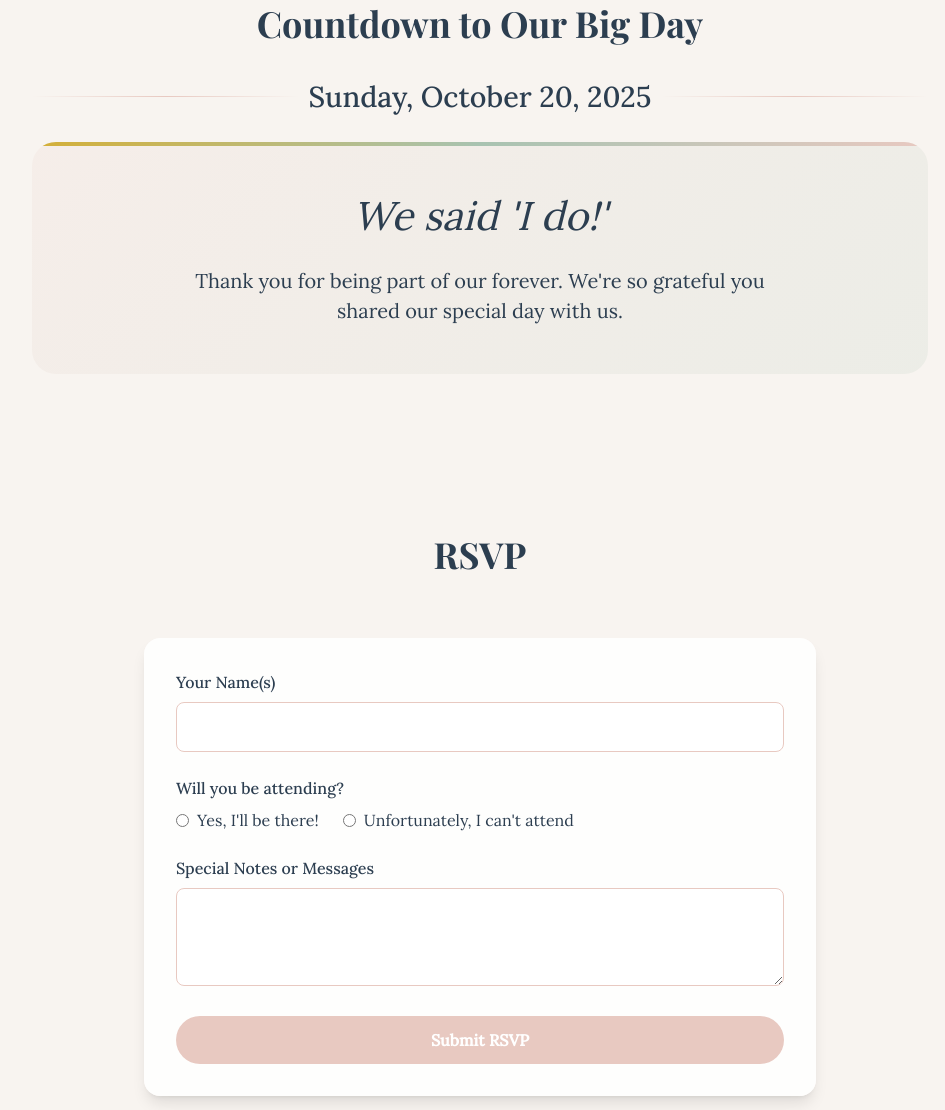
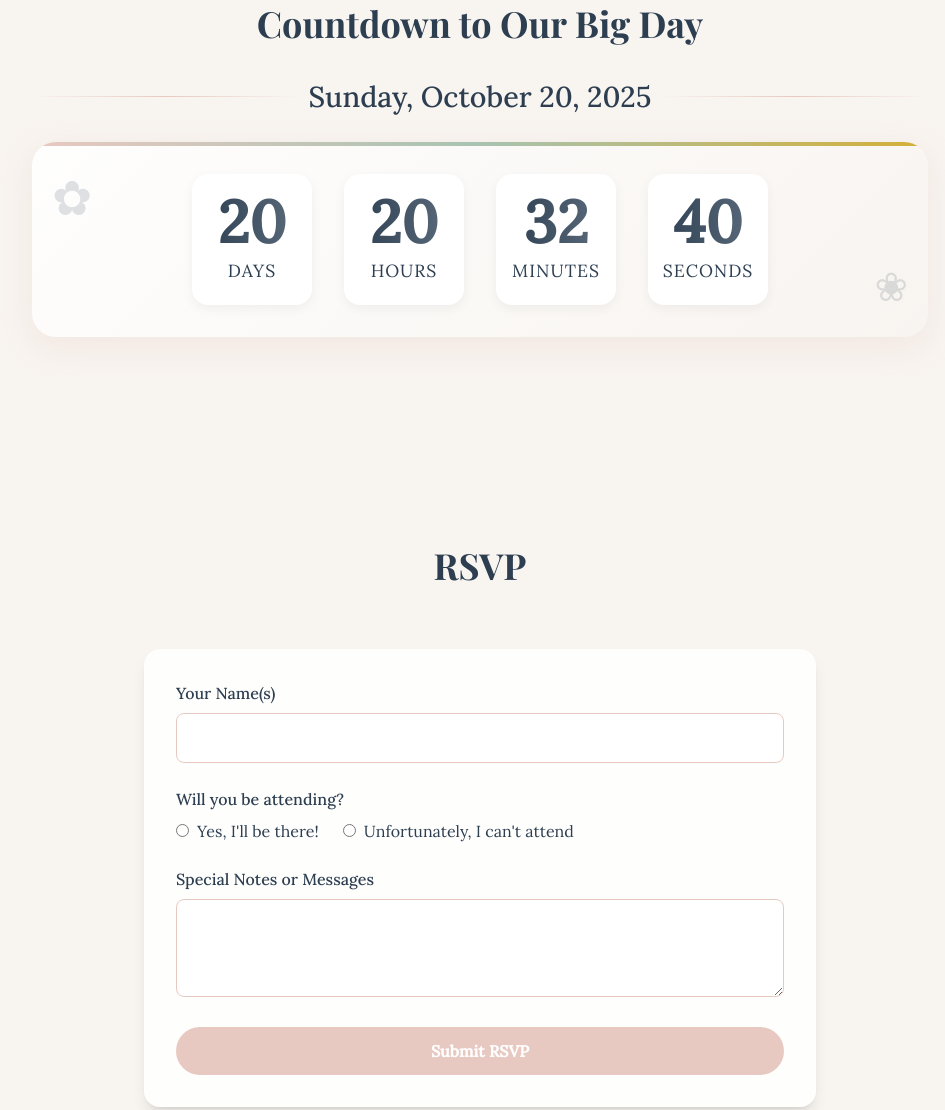
Before and after one commit to Denuwan392/wedding_rsvp_2, a plain HTML site: page index.html in a window 1280 px wide. Shown: the part 1819-2929 px from the top of the page, without its empty margins (160-1105 px from the left). Drawn offline with nearby package versions, Linux system fonts and the light colour scheme.

Commit message:
Update index.html

```diff
--- a/index.html
+++ b/index.html
@@ -520,7 +520,7 @@
         });
 
         // Countdown Timer with enhanced animations
-        const weddingDate = new Date('October 20, 2024 15:00:00').getTime();
+        const weddingDate = new Date('October 20, 2025 15:00:00').getTime();
         const countdownContainer = document.getElementById('countdown-container');
         const weddingMessage = document.getElementById('wedding-message');
         const daysEl = document.getElementById('days');
```
